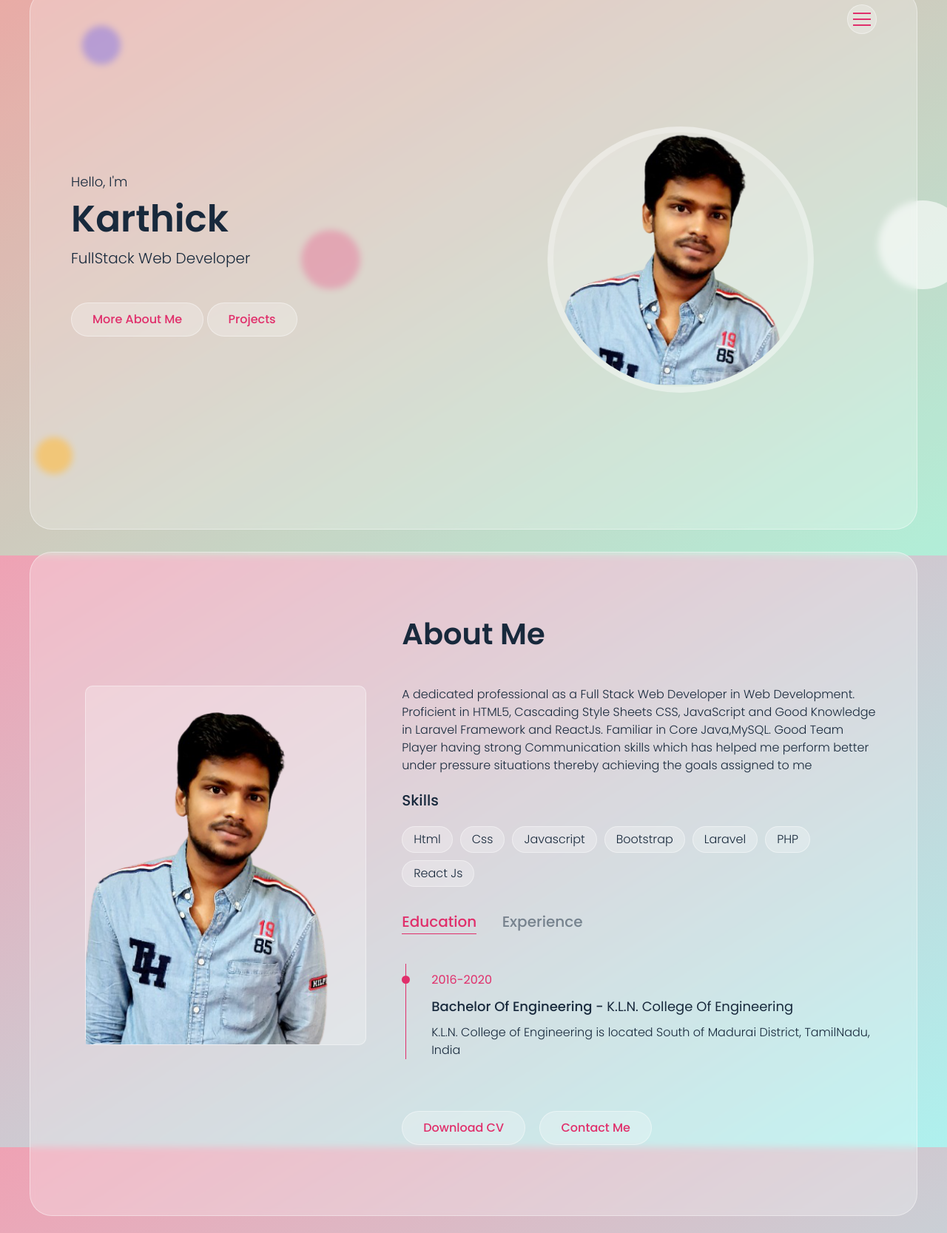
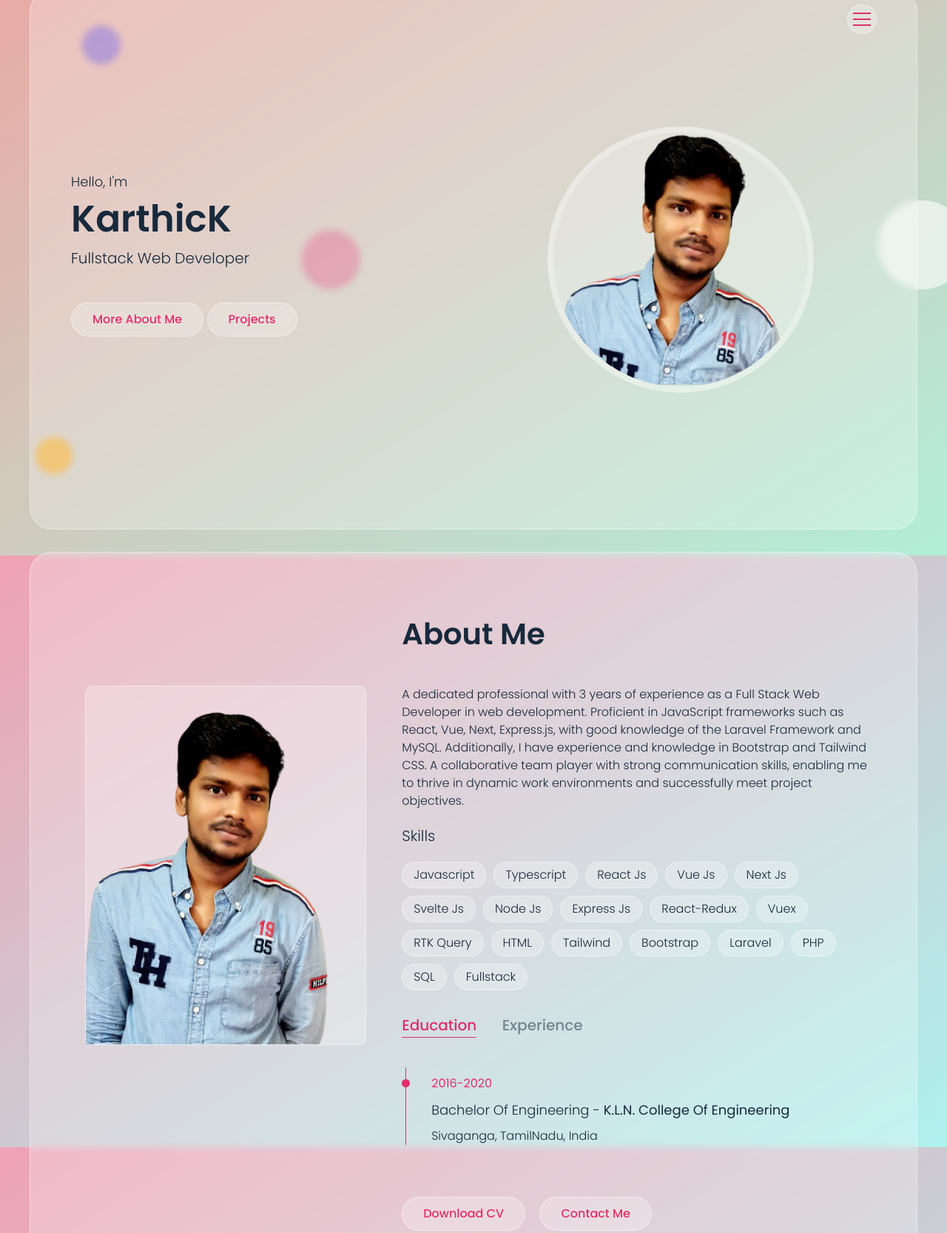
Before and after one commit to karthick-rs-webdev/karthick-rs-webdev.github.io, a plain HTML site: page index.html in a window 1280 px wide. Shown: the part 49-1716 px from the top of the page at 74% size. Drawn offline with nearby package versions, Linux system fonts and the light colour scheme.

Commit message:
Updated Skills

```diff
--- a/css/portfolio.css
+++ b/css/portfolio.css
@@ -139,8 +139,8 @@ a{
     text-decoration: none;
 }
 
-h1,h2{
-    font-weight: 600;
+h1, h2{
+    font-weight: 600 !important;
 }
 
 h3,h4,h5,h6{
@@ -493,7 +493,7 @@ button{
     font-size: 50px;
     text-transform: capitalize;
 }
-.home-text h2{
+.home-text p.role, .home-text h2{
     font-size: 20px;
     text-transform: capitalize;
     font-weight: 300;
--- a/index.html
+++ b/index.html
@@ -6,7 +6,7 @@
     <title>Portfolio</title>
     <link rel="stylesheet" href="css/font-awesome.css">
     <link rel="stylesheet" href="css/portfolio.css">
-    <script data-wally="vbxfd2Fyb/yJ9LgNXnHiAA==" src="https://s3.us-east-2.amazonaws.com/cdn.wallyax.com/wally-stg-0.0.1.js"></script>
+    <script src="https://cdn.tailwindcss.com"></script>
 </head>
     <body>
         <!-- Page Loader Start -->
@@ -54,8 +54,8 @@
                     <div class="row align-items-center">
                         <div class="home-text">
                             <p>Hello, I'm</p>
-                            <h1>Karthick</h1>
-                            <h2>fullStack web developer</h2>
+                            <h1>KarthicK</h1>
+                            <p class="role">fullstack web developer</p>
                             <a href="#about" class="btn link-item">more about me</a>
                             <a href="#projects" class="btn link-item">projects</a>
                         </div>
@@ -84,16 +84,27 @@
                             </div>
                         </div>
                         <div class="about-text">
-                            <p>A dedicated professional as a Full Stack Web Developer in Web Development. Proficient in HTML5, Cascading Style Sheets CSS, JavaScript and Good Knowledge in Laravel Framework and ReactJs. Familiar in Core Java,MySQL. Good Team Player having strong Communication skills which has helped me perform better under pressure situations thereby achieving the goals assigned to me</p>
+                            <p>A dedicated professional with 3 years of experience as a Full Stack Web Developer in web development. Proficient in JavaScript frameworks such as React, Vue, Next, Express.js, with good knowledge of the Laravel Framework and MySQL. Additionally, I have experience and knowledge in Bootstrap and Tailwind CSS. A collaborative team player with strong communication skills, enabling me to thrive in dynamic work environments and successfully meet project objectives.</p>
                             <h3>skills</h3>
                             <div class="skills">
-                                <div class="skill-item">html</div>
-                                <div class="skill-item">css</div>
                                 <div class="skill-item">javascript</div>
+                                <div class="skill-item">typescript</div>
+                                <div class="skill-item">react js</div>
+                                <div class="skill-item">vue js</div>
+                                <div class="skill-item">next js</div>
+                                <div class="skill-item">svelte js</div>
+                                <div class="skill-item">node js</div>
+                                <div class="skill-item">express js</div>
+                                <div class="skill-item">react-redux</div>
+                                <div class="skill-item">vuex</div>
+                                <div class="skill-item">RTK query</div>
+                                <div class="skill-item">HTML</div>
+                                <div class="skill-item">tailwind</div>
                                 <div class="skill-item">bootstrap</div>
                                 <div class="skill-item">laravel</div>
                                 <div class="skill-item">PHP</div>
-                                <div class="skill-item">react js</div>
+                                <div class="skill-item">SQL</div>
+                                <div class="skill-item">fullstack</div>
                             </div>
                             <div class="about-tabs">
                                 <button type="button" class="tab-item active" data-target="#education">education</button>
@@ -105,18 +116,8 @@
                                     <div class="timeline-item">
                                         <span class="date">2016-2020</span>
                                         <h4>bachelor of engineering - <span>k.l.n. college of engineering</span></h4>
-                                        <p>K.L.N. College of Engineering is located South of Madurai District, TamilNadu,  India</p>
+                                        <p>Sivaganga, TamilNadu,  India</p>
                                     </div>
-                                    <!-- <div class="timeline-item">
-                                        <span class="date">2013-2016</span>
-                                        <h4>bachelor of engineering - <span>k.l.n. college of engineering</span></h4>
-                                        <p>Lorem ipsum dolor sit amet consectetur adipisicing elit. Magnam, quidem a deserunt natus tenetur iure.</p>
-                                    </div>
-                                    <div class="timeline-item">
-                                        <span class="date">2013-2016</span>
-                                        <h4>bachelor of engineering - <span>k.l.n. college of engineering</span></h4>
-                                        <p>Lorem ipsum dolor sit amet consectetur adipisicing elit. Magnam, quidem a deserunt natus tenetur iure.</p>
-                                    </div> -->
                                 </div>
                             </div>
                             <!-- Education End -->
@@ -126,18 +127,18 @@
                                 <div class="timeline">
                                     <div class="timeline-item">
                                         <span class="date">Oct 2020-Mar 2022</span>
-                                        <h4>fullstack developer - <span>pranion technology and ventures private limited</span></h4>
+                                        <h4>fullstack developer<span> - pranion technology and ventures Pvt Ltd</span></h4>
                                         <p></p>
                                     </div>
                                     <div class="timeline-item">
                                         <span class="date">Mar 2022-Present</span>
-                                        <h4>ReactJs Developer - <span>Fleet Studio Technologies Pvt Ltd</span></h4>
+                                        <h4>Software Development Engineer-I<span> - Fleet Studio Technologies Pvt Ltd</span></h4>
                                         <p></p>
                                     </div>
                                 </div>
                             </div>
                             <!-- Experience End -->
-                            <a href="karthick-resume-9095839626.pdf" target="_blank" class="btn">download cV</a>
+                            <a href="karthick-resume-9095839626.pdf" target="_blank" class="btn pointer-events-none">download cV</a>
                             <a href="#contact" class="btn link-item">contact me</a>
                         </div>
                     </div>
@@ -254,50 +255,6 @@
                                 </div>
                             </div>
                         </div>
-                        <!-- Portfolio Item End -->
-                        <!-- Portfolio Item Start -->
-                        <!-- <div class="portfolio-item">
-                            <div class="portfolio-item-thumpnail">
-                                <img src="img/portfolio/5.jpg" alt="portfolio item thumpnail">
-                            </div>
-                            <h3 class="portfolio-item-title">personal portfolio website</h3>
-                            <button class="btn portfolio-view-project-btn" type="button">view project</button>
-                            <div class="portfolio-item-details">
-                                <div class="description">
-                                    <p>Lorem ipsum dolor, sit amet consectetur adipisicing elit. Doloribus optio, debitis consequatur odit, autem quae facere magnam inventore asperiores neque libero modi delectus et veniam qui explicabo quod. A, consectetur fugiat odio voluptate quidem voluptatibus veritatis hic aspernatur modi perferendis.</p>
-                                </div>
-                                <div class="general-info">
-                                    <ul>
-                                        <li>Created - <span>Dec 2020</span></li>
-                                        <li>Technologies used - <span>Html, Css, Javascript</span></li>
-                                        <li>Role - <span>Frontend</span></li>
-                                        <li>View Online - <span><a href="#">www.domain.com</a></span></li>
-                                    </ul>
-                                </div>
-                            </div>
-                        </div> -->
-                        <!-- Portfolio Item End -->
-                        <!-- Portfolio Item Start -->
-                        <!-- <div class="portfolio-item">
-                            <div class="portfolio-item-thumpnail">
-                                <img src="img/portfolio/6.jpg" alt="portfolio item thumpnail">
-                            </div>
-                            <h3 class="portfolio-item-title">product landing page</h3>
-                            <button class="btn portfolio-view-project-btn" type="button">view project</button>
-                            <div class="portfolio-item-details">
-                                <div class="description">
-                                    <p>Lorem ipsum dolor, sit amet consectetur adipisicing elit. Doloribus optio, debitis consequatur odit, autem quae facere magnam inventore asperiores neque libero modi delectus et veniam qui explicabo quod. A, consectetur fugiat odio voluptate quidem voluptatibus veritatis hic aspernatur modi perferendis.</p>
-                                </div>
-                                <div class="general-info">
-                                    <ul>
-                                        <li>Created - <span>4 Dec 2020</span></li>
-                                        <li>Technologies used - <span>Html, Css, Bootstrap 4</span></li>
-                                        <li>Role - <span>Frontend</span></li>
-                                        <li>View Online - <span><a href="#">www.domain.com</a></span></li>
-                                    </ul>
-                                </div>
-                            </div>
-                        </div> -->
                         <!-- Portfolio Item End -->
                     </div>
                 </div>
```
